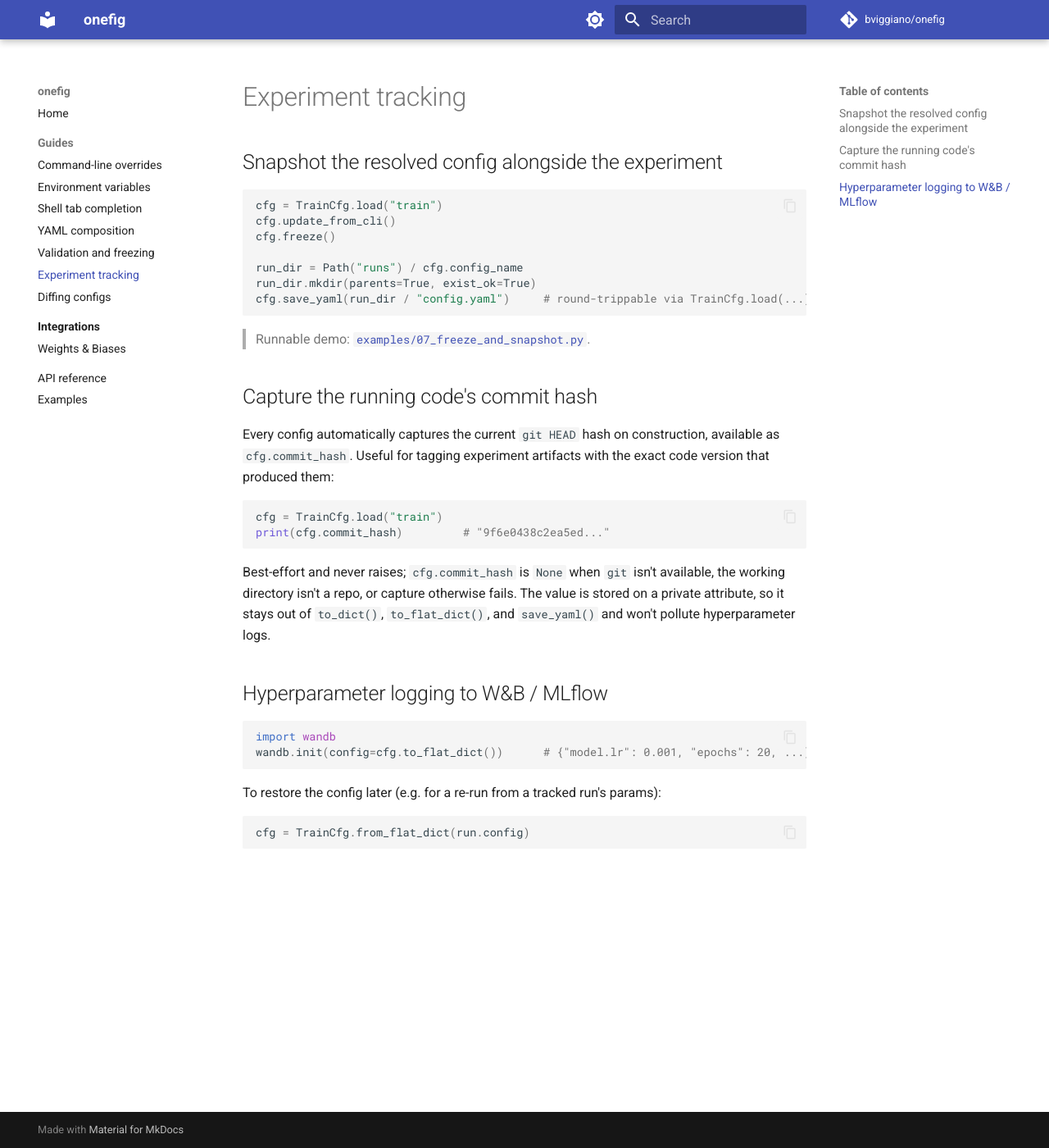
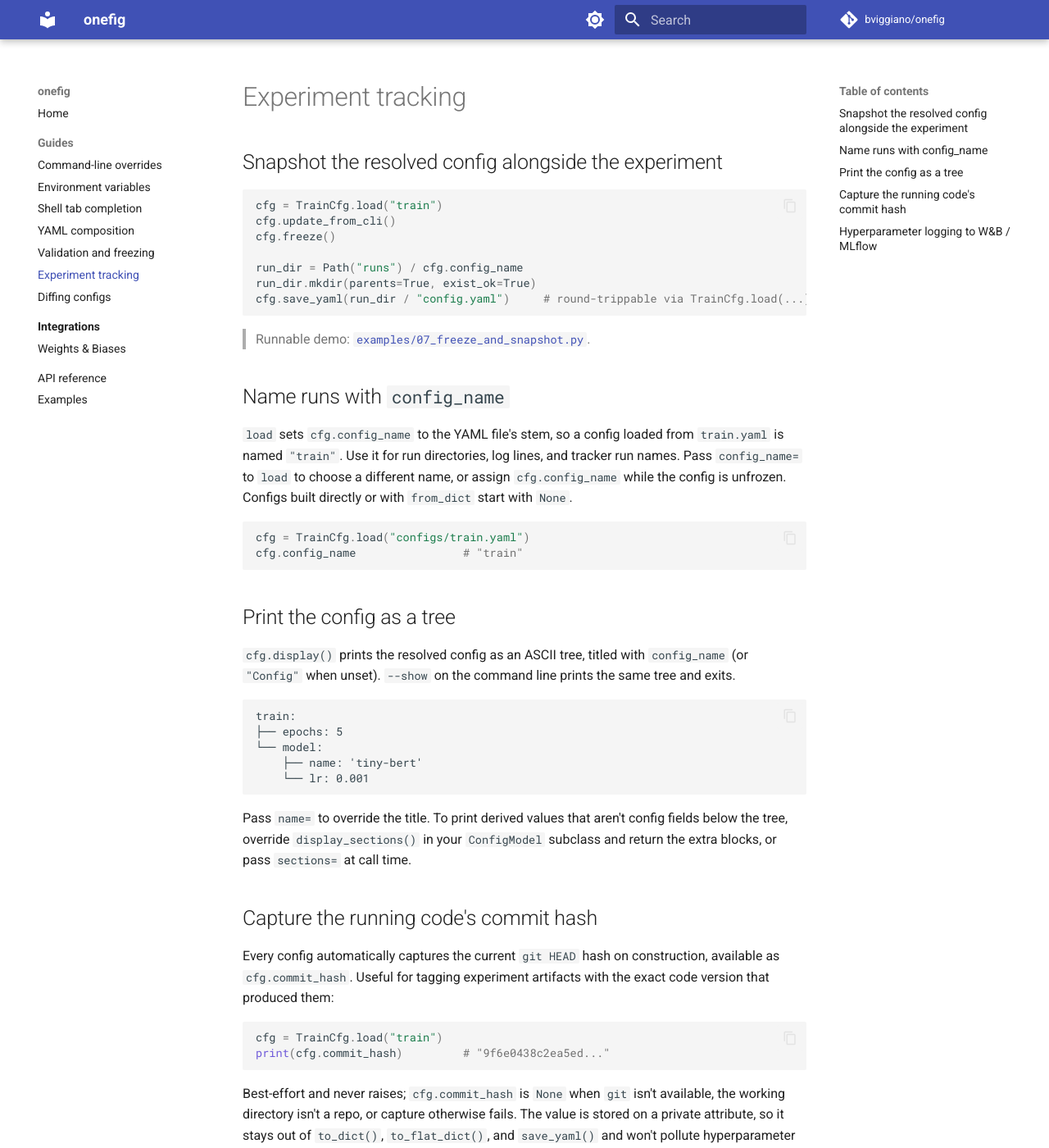
Before and after one commit to bviggiano/onefig, an MkDocs documentation site: the page built from docs/experiments.md, in a window 1280 px wide and 1400 px high. Shown: the whole window at 82% size. Built offline with MkDocs 1.6.1 and Material for MkDocs 9.7.7, drawn with Linux system fonts in a browser that asks for light colours; comment, search, counter and statistics services are not loaded.

Commit message:
Document config_name and tree display; link them from Features
Also drop the horizontal rule above the README footer.

````diff
--- a/README.md
+++ b/README.md
@@ -128,8 +128,8 @@ YAML files support `${...}` interpolation and `extends:` composition; see
   sentinel for cross-schema gaps. Handy for run logs and PR-style
   "what changed" output.
 - [**Recursive freeze**](https://bviggiano.github.io/onefig/validation/#frozen-configs) — `cfg.freeze()` makes the whole tree immutable.
-- **Tree display** — `cfg.display()` prints the config as an ASCII tree.
-- **Auto config name** — `cfg.config_name` is set from the YAML filename and
+- [**Tree display**](https://bviggiano.github.io/onefig/experiments/#print-the-config-as-a-tree) — `cfg.display()` prints the config as an ASCII tree.
+- [**Auto config name**](https://bviggiano.github.io/onefig/experiments/#name-runs-with-config_name) — `cfg.config_name` is set from the YAML filename and
   available everywhere (run dirs, log lines, default tree titles).
 - [**Auto commit hash**](https://bviggiano.github.io/onefig/experiments/#capture-the-running-codes-commit-hash) — `cfg.commit_hash` captures the running code's
   `git HEAD` on construction (best-effort; `None` when unavailable).
@@ -141,8 +141,6 @@ Full documentation: **[bviggiano.github.io/onefig](https://bviggiano.github.io/o
 ## License
 
 MIT
-
----
 
 <p align="center">
   <a href="https://www.youtube.com/watch?v=Y5NTgZA-xWE">
--- a/docs/experiments.md
+++ b/docs/experiments.md
@@ -13,6 +13,37 @@ cfg.save_yaml(run_dir / "config.yaml")     # round-trippable via TrainCfg.load(.
 ```
 
 > Runnable demo: [`examples/07_freeze_and_snapshot.py`](https://github.com/bviggiano/onefig/blob/main/examples/07_freeze_and_snapshot.py).
+
+## Name runs with `config_name`
+
+`load` sets `cfg.config_name` to the YAML file's stem, so a config loaded from
+`train.yaml` is named `"train"`. Use it for run directories, log lines, and
+tracker run names. Pass `config_name=` to `load` to choose a different name, or
+assign `cfg.config_name` while the config is unfrozen. Configs built directly
+or with `from_dict` start with `None`.
+
+```python
+cfg = TrainCfg.load("configs/train.yaml")
+cfg.config_name                # "train"
+```
+
+## Print the config as a tree
+
+`cfg.display()` prints the resolved config as an ASCII tree, titled with
+`config_name` (or `"Config"` when unset). `--show` on the command line prints
+the same tree and exits.
+
+```text
+train:
+├── epochs: 5
+└── model:
+    ├── name: 'tiny-bert'
+    └── lr: 0.001
+```
+
+Pass `name=` to override the title. To print derived values that aren't config
+fields below the tree, override `display_sections()` in your `ConfigModel`
+subclass and return the extra blocks, or pass `sections=` at call time.
 
 ## Capture the running code's commit hash
 
````
